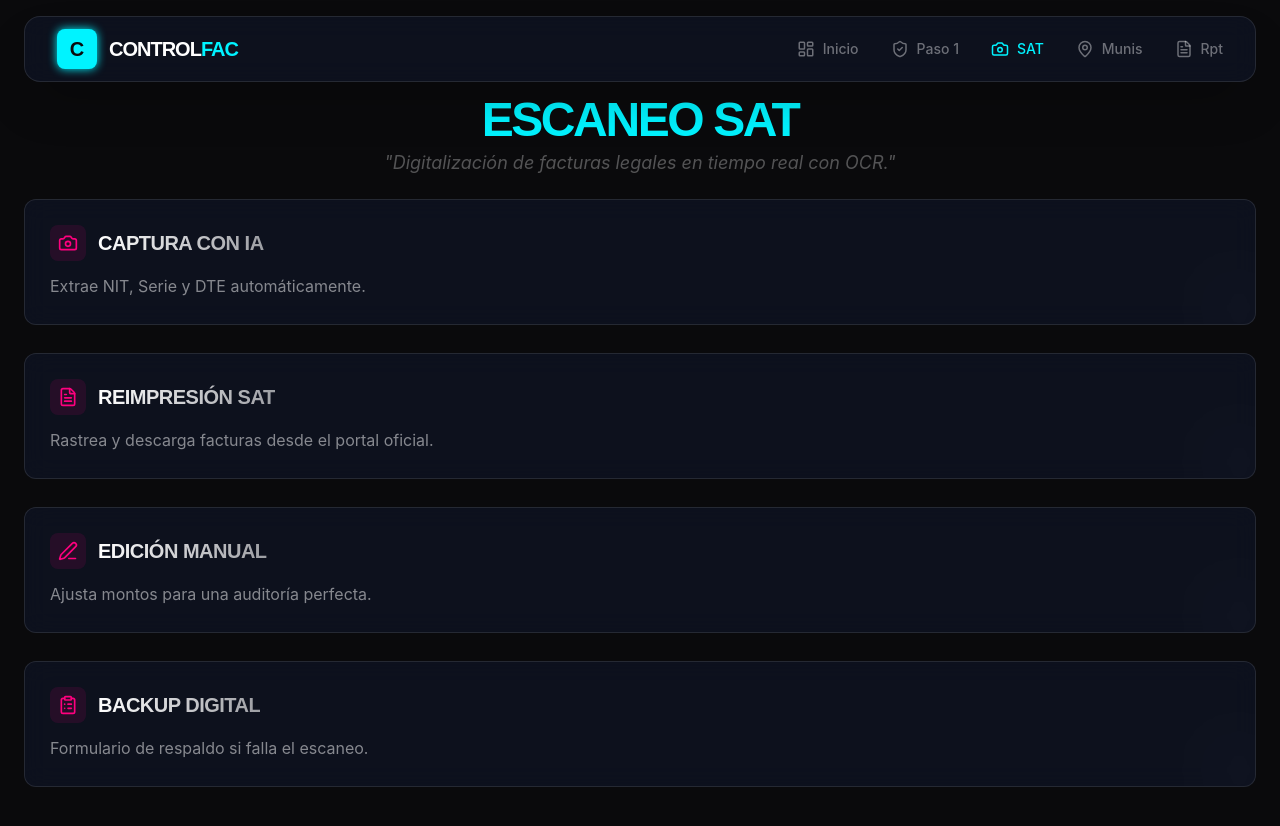
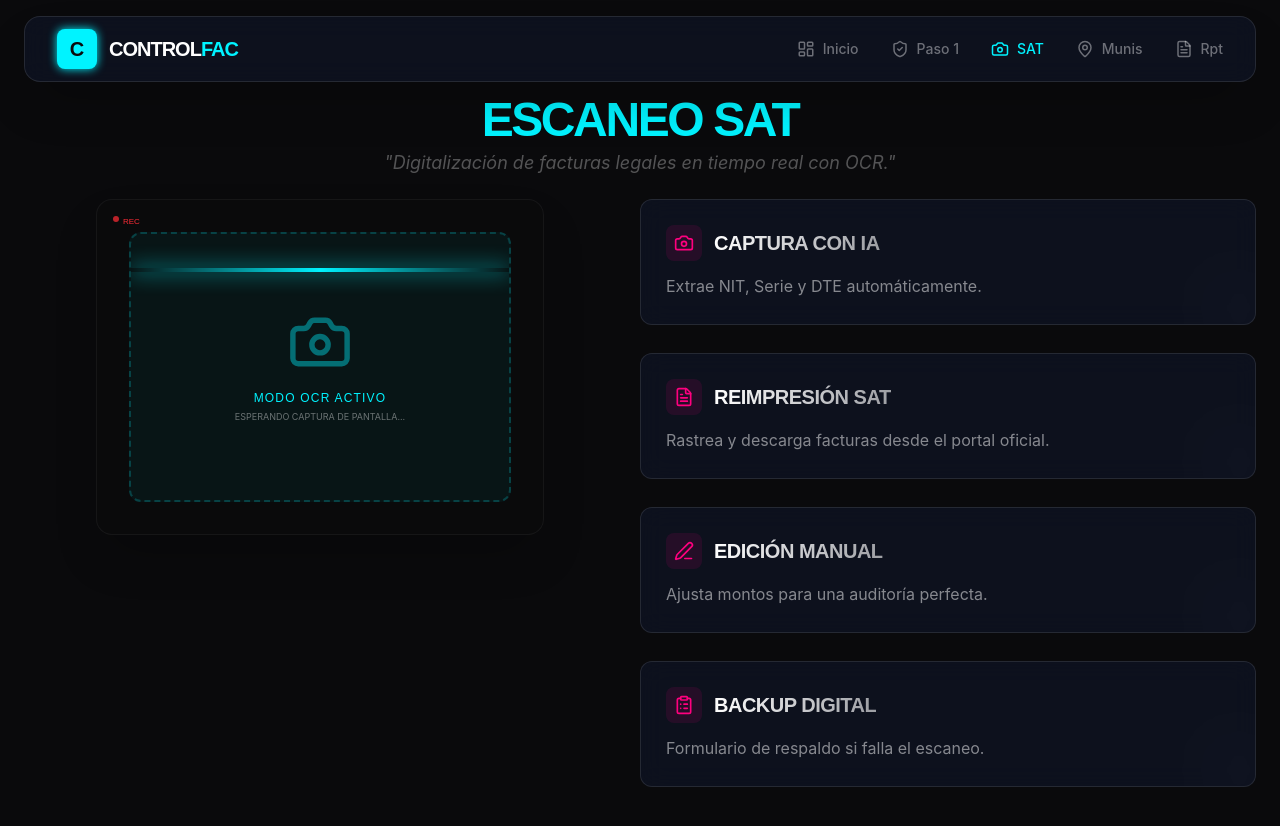
Before and after one commit to WalterGv10/manualcf, a React (Vite) app: page /tutorial/escaneo in a window 1280 px wide. Shown: the top 826 px of the page. Built offline with nearby package versions, Linux system fonts and the light colour scheme.

Commit message:
Add laser scanner effect to SAT Escaneo section

```diff
--- a/src/TutorialView.jsx
+++ b/src/TutorialView.jsx
@@ -43,6 +43,7 @@
     escaneo: {
         title: "Escaneo SAT",
         description: "Digitalización de facturas legales en tiempo real con OCR.",
+        showScanner: true,
         steps: [
             {
                 title: "Captura con IA",
@@ -142,16 +143,18 @@
                 </p>
             </div>
 
-            {/* Interactive Layout for Paso 1 */}
-            <div className={`flex flex-col ${data.heroImage ? 'lg:flex-row' : ''} gap-6 items-start justify-center`}>
+            {/* Interactive Layout for Paso 1 & Escaneo */}
+            <div className={`flex flex-col ${data.heroImage || data.showScanner ? 'lg:flex-row' : ''} gap-6 items-start justify-center`}>
 
-                {/* Single Hero Image */}
-                {data.heroImage && (
+                {/* Single Hero Image or Scanner */}
+                {(data.heroImage || data.showScanner) && (
                     <motion.div
-                        initial={{ opacity: 0, x: -20 }}
-                        animate={{ opacity: 1, x: 0 }}
-                        className="w-full lg:w-1/2 max-w-md mx-auto aspect-[4/3] rounded-2xl overflow-hidden border border-white/5 shadow-2xl relative group sticky lg:top-32"
+                        initial={{ opacity: 0, scale: 0.95 }}
+                        animate={{ opacity: 1, scale: 1 }}
+                        className="w-full lg:w-1/2 max-w-md mx-auto aspect-[4/3] rounded-2xl overflow-hidden border border-white/5 shadow-2xl relative group sticky lg:top-32 bg-dark-base/40"
                     >
+                        {data.heroImage ? (
+                            <>
                                 <img src={data.heroImage} alt="Preview" className="w-full h-full object-cover transition-transform duration-700 group-hover:scale-110" />
                                 <div className="absolute inset-0 bg-gradient-to-t from-black via-transparent to-transparent opacity-60" />
                                 <div className="absolute bottom-4 left-4 right-4 p-4 glass-morphism rounded-xl border-white/10">
@@ -159,11 +162,41 @@
                                     <p className="text-[9px] text-white/50 leading-none">Censura aplicada para protección de datos personales.</p>
                                 </div>
                                 <div className="scan-line !bg-neon-pink !opacity-40" />
+                            </>
+                        ) : data.showScanner ? (
+                            <div className="w-full h-full flex flex-col items-center justify-center relative p-8">
+                                <div className="w-full h-full border-2 border-neon-cyan/20 border-dashed rounded-xl flex items-center justify-center flex-col gap-4 bg-neon-cyan/5 relative overflow-hidden">
+                                    <motion.div
+                                        animate={{
+                                            scale: [1, 1.05, 1],
+                                            opacity: [0.3, 0.6, 0.3]
+                                        }}
+                                        transition={{ duration: 2, repeat: Infinity }}
+                                    >
+                                        <Camera size={64} className="text-neon-cyan" />
+                                    </motion.div>
+                                    <div className="text-center z-10">
+                                        <p className="font-orbitron text-neon-cyan text-xs uppercase tracking-widest mb-1">Modo OCR Activo</p>
+                                        <p className="text-[9px] text-white/40 uppercase">Esperando Captura de Pantalla...</p>
+                                    </div>
+
+                                    {/* Laser Scanner Effect */}
+                                    <div className="laser-line" />
+
+                                    {/* Holographic grid */}
+                                    <div className="absolute inset-0 opacity-10 pointer-events-none" style={{ backgroundImage: 'radial-gradient(var(--neon-cyan) 0.5px, transparent 0.5px)', backgroundSize: '20px 20px' }} />
+                                </div>
+                                <div className="absolute top-4 left-4 flex gap-1">
+                                    <div className="w-1.5 h-1.5 rounded-full bg-red-500 animate-pulse" />
+                                    <span className="text-[8px] font-orbitron text-red-500">REC</span>
+                                </div>
+                            </div>
+                        ) : null}
                     </motion.div>
                 )}
 
                 {/* Steps Grid */}
-                <div className={`w-full ${data.heroImage ? 'lg:w-1/2' : ''} grid grid-cols-1 gap-3`}>
+                <div className={`w-full ${(data.heroImage || data.showScanner) ? 'lg:w-1/2' : ''} grid grid-cols-1 gap-3`}>
                     {data.steps.map((step, index) => (
                         <motion.div
                             key={index}
--- a/src/index.css
+++ b/src/index.css
@@ -78,8 +78,45 @@
   width: 100%;
   height: 2px;
   background: var(--neon-cyan);
-  box-shadow: 0 0 15px var(--neon-cyan);
-  animation: scan 3s linear infinite;
-  opacity: 0.5;
+  box-shadow: 0 0 15px var(--neon-cyan), 0 0 30px var(--neon-cyan);
+  animation: scan 3s ease-in-out infinite;
+  opacity: 0.8;
   pointer-events: none;
+  z-index: 20;
 }
+
+.laser-container {
+  position: relative;
+  overflow: hidden;
+}
+
+.laser-line {
+  position: absolute;
+  left: 0;
+  width: 100%;
+  height: 4px;
+  background: linear-gradient(to right, transparent, var(--neon-cyan), transparent);
+  box-shadow: 0 0 20px var(--neon-cyan);
+  animation: laser-move 2.5s infinite linear;
+  z-index: 10;
+}
+
+@keyframes laser-move {
+  0% {
+    top: -10%;
+    opacity: 0;
+  }
+
+  10% {
+    opacity: 1;
+  }
+
+  90% {
+    opacity: 1;
+  }
+
+  100% {
+    top: 110%;
+    opacity: 0;
+  }
+}
```
Lines whose indentation alone changed are shown as unchanged.
